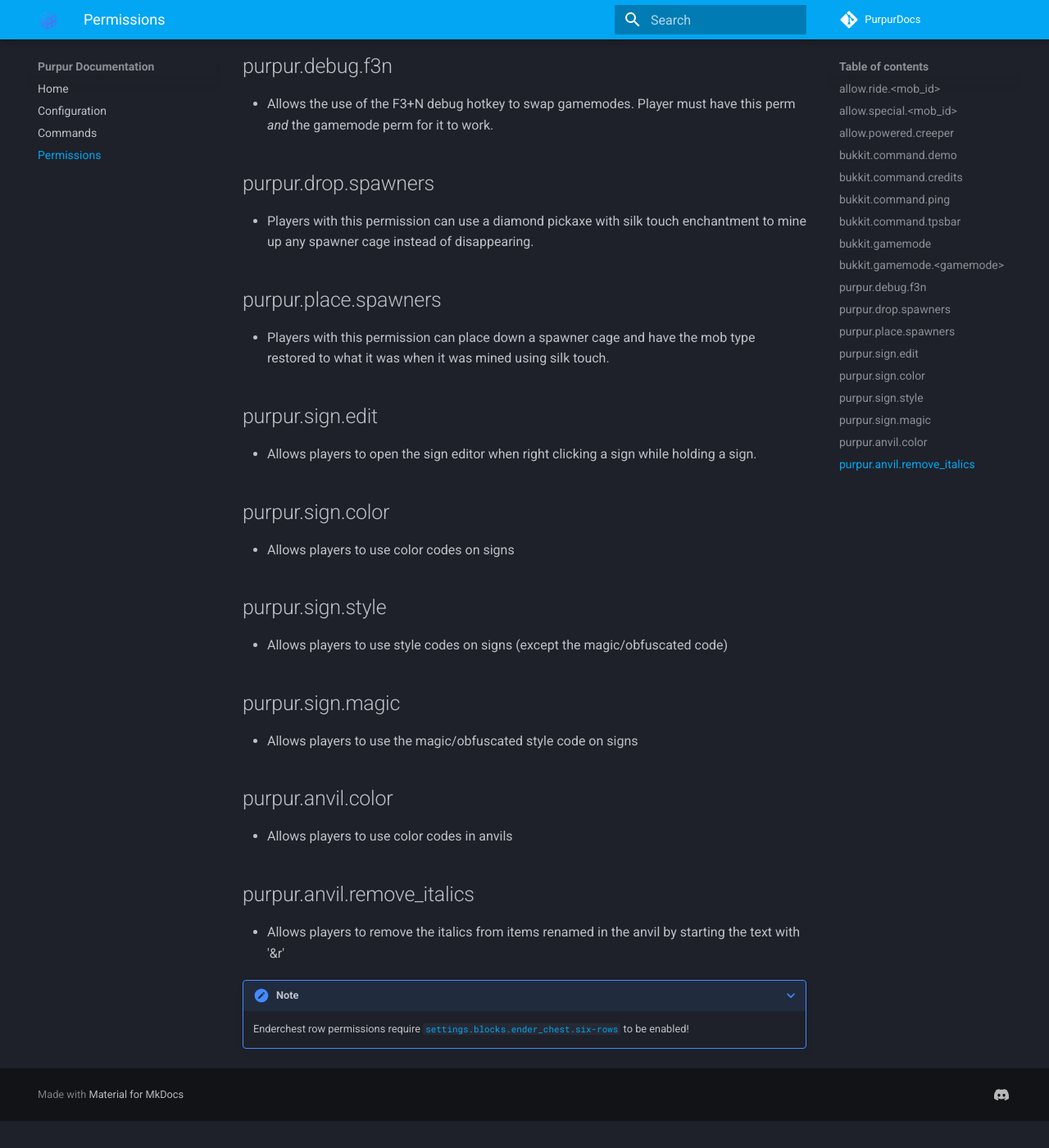
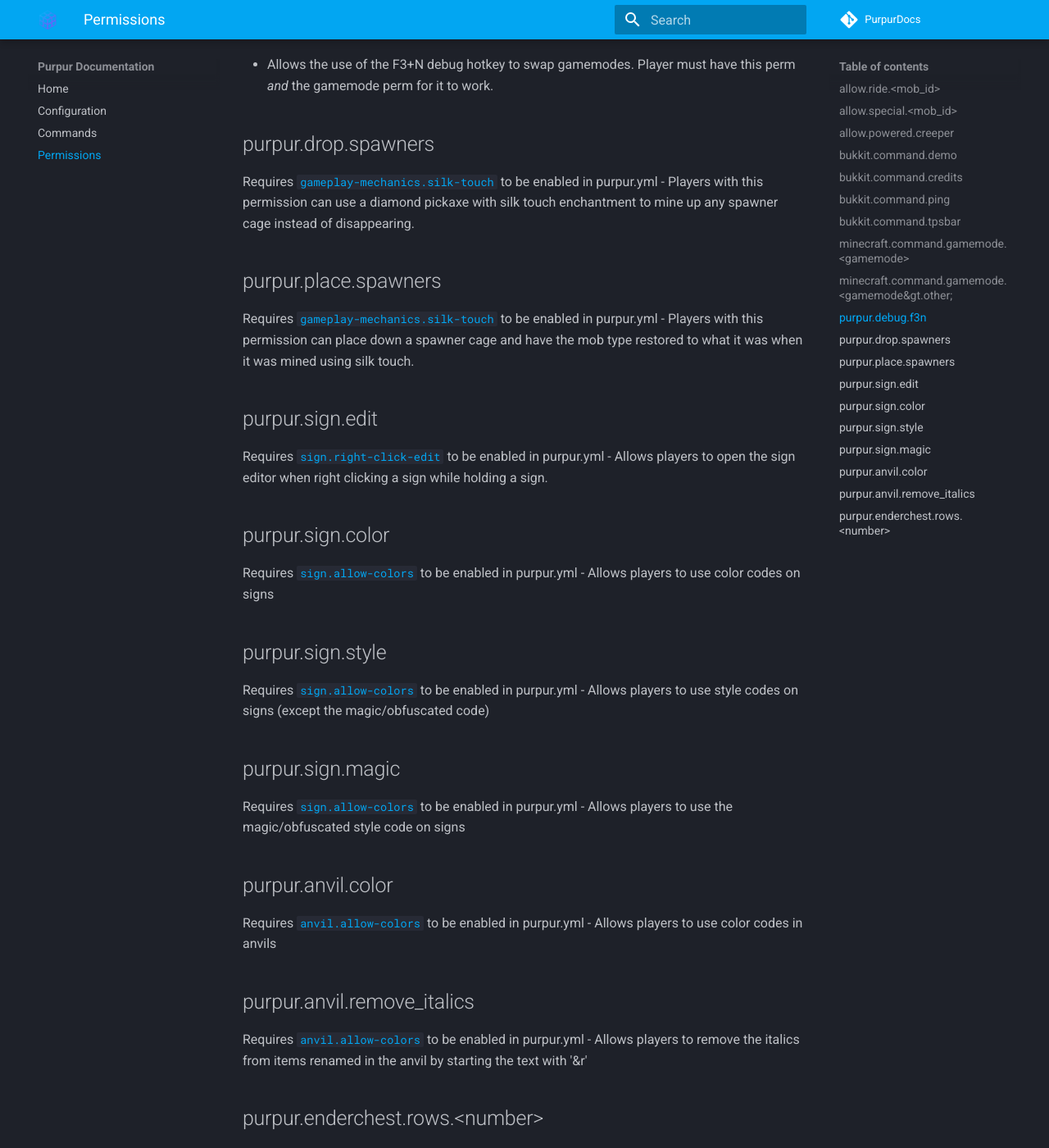
Before and after one commit to PurpurMC/PurpurDocs, an MkDocs documentation site: the page built from mkdocs/Permissions.md, in a window 1280 px wide and 1400 px high, scrolled down 2079 px. Shown: the whole window at 82% size. Built offline with MkDocs 1.6.1 and Material for MkDocs 9.7.7, drawn with Linux system fonts in a browser that asks for light colours; comment, search, counter and statistics services are not loaded; before the commit the page ends 3446 px from its top, so only the background shows below that; some of the changed text lies outside the part shown.

Commit message:
Clarify required perms and settings

```diff
--- a/mkdocs/Permissions.md
+++ b/mkdocs/Permissions.md
@@ -3,8 +3,9 @@
 By default **all** of these permissions are for OP users only. Any other users will need to be granted the permissions using a permissions plugin.
 
 ## allow.ride.<mob_id&gt;
+Requires [`<mob_id&gt;.ridable`](../Configuration#mobs) to be enabled in purpur.yml
 - This permission gives the ability to ride a certain mob by shift
-right clicking it. Once mounted you can use WASD to move around, and spacebar to jump or fly. Just replace "<mob_id&gt;" with the mob's Entity ID.
+right-clicking it. Once mounted you can use WASD to move around, and spacebar to jump or fly. Just replace "<mob_id&gt;" with the mob's Entity ID.
 
 - **examples**:
     - `allow.ride.cow`
@@ -12,6 +13,7 @@
     - `allow.ride.snow_golem`
 
 ## allow.special.<mob_id&gt;
+Requires [`<mob_id&gt;.ridable`](../Configuration#mobs) to be enabled in purpur.yml
 - This permission gives the ability to activate a ridable mob's
 special ability. Not all mobs have a special ability. Just replace "<mob_id&gt;" with
 the mob's Entity ID.
@@ -27,7 +29,8 @@
         - Shoots a wither head on mouse click
 
 ## allow.powered.creeper
-- This permission gives the ability to toggle a creeper's powered state.
+Requires [`creeper.ridable`](../Configuration#creeper) to be enabled in purpur.yml
+- This permission gives the ability to toggle a creeper's powered state while riding.
 Hold spacebar while not moving to charge the toggle. Instead of blowing up the powered
 state will toggle on or off.
 
@@ -43,46 +46,58 @@
 ## bukkit.command.tpsbar
 - Allows the use of the [`/tpsbar`](../Commands#tpsbar) command.
 
-## bukkit.gamemode
-- Allows the user to change the gamemode of another player
+## minecraft.command.gamemode.<gamemode&gt;
+Requires [`gamemode.requires-specific-permission`](../Configuration#command) to be enabled in purpur.yml
+- Allows the user to set their own gamemode to <gamemode&gt;
+- Available gamemodes
+    - adventure, creative, spectator, survival
 
-## bukkit.gamemode.<gamemode&gt;
-- Allows the user to set their gamemode to <gamemode&gt;
+## minecraft.command.gamemode.<gamemode&gt.other;
+Requires [`gamemode.requires-specific-permission`](../Configuration#command) to be enabled in purpur.yml
+- Allows the user to set their own and other players' gamemode to <gamemode&gt;
 - Available gamemodes
-    - adventure
-    - creative
-    - spectator
-    - survival
+    - adventure, creative, spectator, survival
 
 ## purpur.debug.f3n
 - Allows the use of the F3+N debug hotkey to swap gamemodes.
 Player must have this perm _and_ the gamemode perm for it to work.
 
 ## purpur.drop.spawners
+Requires [`gameplay-mechanics.silk-touch`](../Configuration#silk-touch) to be enabled in purpur.yml
 - Players with this permission can use a diamond pickaxe with silk
 touch enchantment to mine up any spawner cage instead of disappearing.
 
 ## purpur.place.spawners
+Requires [`gameplay-mechanics.silk-touch`](../Configuration#silk-touch) to be enabled in purpur.yml
 - Players with this permission can place down a spawner cage and
 have the mob type restored to what it was when it was mined using silk touch.
 
 ## purpur.sign.edit
+Requires [`sign.right-click-edit`](../Configuration#sign) to be enabled in purpur.yml
 - Allows players to open the sign editor when right clicking a sign while holding a sign.
 
 ## purpur.sign.color
+Requires [`sign.allow-colors`](../Configuration#sign) to be enabled in purpur.yml
 - Allows players to use color codes on signs
 
 ## purpur.sign.style
+Requires [`sign.allow-colors`](../Configuration#sign) to be enabled in purpur.yml
 - Allows players to use style codes on signs (except the magic/obfuscated code)
 
 ## purpur.sign.magic
+Requires [`sign.allow-colors`](../Configuration#sign) to be enabled in purpur.yml
 - Allows players to use the magic/obfuscated style code on signs
 
 ## purpur.anvil.color
+Requires [`anvil.allow-colors`](../Configuration#anvil) to be enabled in purpur.yml
 - Allows players to use color codes in anvils
 
 ## purpur.anvil.remove_italics
+Requires [`anvil.allow-colors`](../Configuration#anvil) to be enabled in purpur.yml
 - Allows players to remove the italics from items renamed in the anvil by starting the text with '&r'
 
-???+ note "Note"
-    Enderchest row permissions require [`settings.blocks.ender_chest.six-rows`](https://pl3xgaming.github.io/PurpurDocs/Configuration#ender_chest) to be enabled!
+## purpur.enderchest.rows.<number&gt;
+Requires [`ender_chest.six-rows`](../Configuration#ender_chest) and [`ender_chest.use-permissions-for-rows`](../Configuration#ender_chest) to be enabled in purpur.yml
+- Controls how many rows a player's enderchest has
+- Available sizes
+    - one, two, three, four, five, six
```
Also changed, not shown: mkdocs/Configuration.md (+19 -14 lines).
